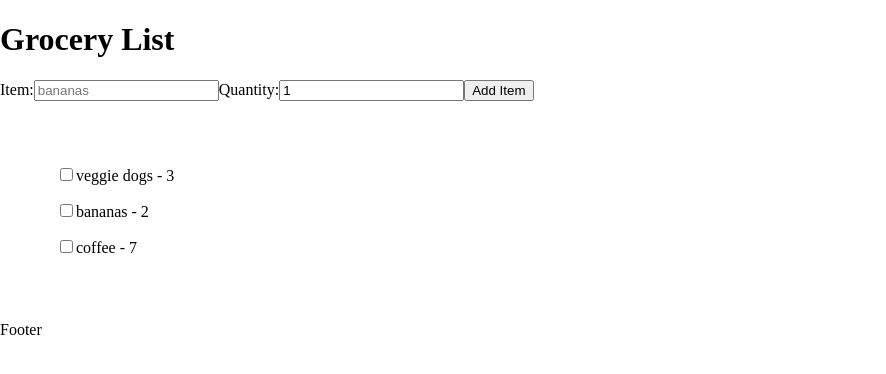
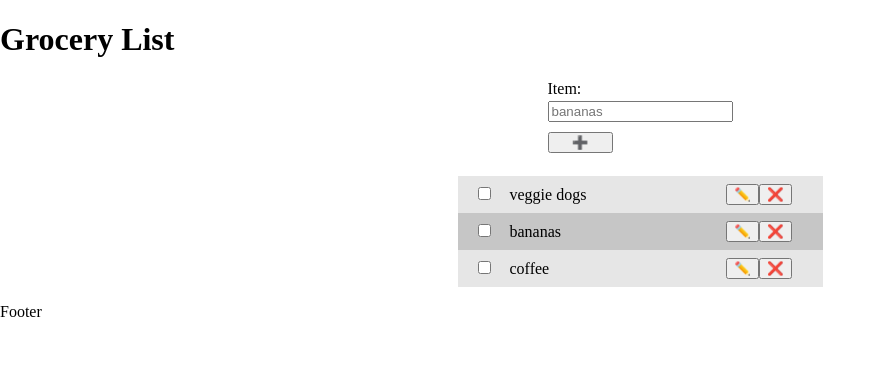
Before and after one commit to ryanflitcroft/shopping-list-reducer, a React app: page / in a window 1280 px wide. Shown: the top 374 px of the page, without its empty margins (0-886 px from the left). Built offline with nearby package versions, Linux system fonts and the light colour scheme; the HTML template or start-up script is replaced by a standard one.

Commit message:
refactor GroceryItem, ItemForm for rm quantity. Update for styles.

```diff
--- a/src/App.css
+++ b/src/App.css
@@ -15,13 +15,10 @@ main {
   width: 100%;
   display: flex;
   flex-direction: column;
+  align-items: center;
 }
 
-section {
-  margin: 3em 0;
+ul {
+  list-style: none;
+  padding: 0;
 }
-
-ul li {
-  list-style-type: none;
-  margin: 1em;
-}
--- /dev/null
+++ b/src/components/GroceryItem/GroceryItem.css
@@ -0,0 +1,3 @@
+input:checked + label  {
+  text-decoration: wavy line-through 2px hotpink;
+}
--- a/src/components/GroceryItem/GroceryItem.jsx
+++ b/src/components/GroceryItem/GroceryItem.jsx
@@ -1,12 +1,28 @@
-import React from 'react';
+import React, { useState } from 'react';
+import Styles from './GroceryItem.css';
 
 export default function GroceryItem({ item }) {
+  const [isEditing, setIsEditing] = useState(false);
+
+  const handleChange = (e) => {
+    setIsEditing(e.target.checked);
+  };
+
   return (
     <>
-      <input type="checkbox" name={item.item} value={item.item} />
-      <label htmlFor={item.item}>
-        {item.item} - {item.quantity}
-      </label>
+      <form>
+        <input
+          type="checkbox"
+          name={item.item}
+          value={item.item}
+          onChange={handleChange}
+        />
+        <label htmlFor={item.item}>{item.item}</label>
+      </form>
+      <div>
+        <button title="Update Item">✏️</button>
+        <button title="Delete Item">❌</button>
+      </div>
     </>
   );
 }
--- /dev/null
+++ b/src/components/GroceryList/GroceryList.css
@@ -0,0 +1,23 @@
+.itemList li:nth-child(even) {
+  background: rgb(198, 198, 198);
+}
+
+.itemList li:nth-child(odd) {
+  background: rgb(230, 230, 230);
+}
+
+.itemList li {
+  width: 365px;
+  padding: 0.5em 1em;
+  display: grid;
+  grid-template-columns: 5fr 2fr;
+  align-items: center;
+}
+
+.itemList li label {
+  margin: 0 1em;
+}
+
+.itemList li div {
+  text-align: center;
+}
--- a/src/components/GroceryList/GroceryList.jsx
+++ b/src/components/GroceryList/GroceryList.jsx
@@ -1,12 +1,13 @@
 import React, { useState } from 'react';
 import GroceryItem from '../GroceryItem/GroceryItem';
 import ItemForm from '../ItemForm/ItemForm';
+import Styles from './GroceryList.css';
 
 export default function GroceryList() {
   const [groceriesList, setGroceriesList] = useState([
-    { id: 1, item: 'veggie dogs', quantity: 3, complete: false },
-    { id: 2, item: 'bananas', quantity: 2, complete: false },
-    { id: 3, item: 'coffee', quantity: 7, complete: false },
+    { id: 1, item: 'veggie dogs', complete: false },
+    { id: 2, item: 'bananas', complete: false },
+    { id: 3, item: 'coffee', complete: false },
   ]);
 
   function addListItem(item) {
@@ -16,7 +17,7 @@ export default function GroceryList() {
   return (
     <>
       <ItemForm addListItem={addListItem} />
-      <section>
+      <section className={Styles.itemList}>
         <ul>
           {groceriesList.map((item, i) => (
             <li key={`${item.id}${i}`}>
--- /dev/null
+++ b/src/components/ItemForm/ItemForm.css
@@ -0,0 +1,9 @@
+.itemForm input {
+  display: block;
+  margin: 0.25em 0;
+}
+
+.itemForm button {
+  width: 65px;
+  margin: 0.5em 0;
+}
--- a/src/components/ItemForm/ItemForm.jsx
+++ b/src/components/ItemForm/ItemForm.jsx
@@ -1,22 +1,22 @@
 import React, { useState } from 'react';
+import Styles from './ItemForm.css';
 
 export default function ItemForm({ addListItem }) {
   const [itemValue, setItemValue] = useState('');
-  const [quantityValue, setQuantityValue] = useState(1);
 
   const handleSubmit = (e) => {
     e.preventDefault();
     addListItem({
       id: Date.now(),
       item: itemValue,
-      quantity: quantityValue,
       complete: false,
     });
+    setItemValue('');
   };
 
   return (
     <>
-      <form onSubmit={handleSubmit}>
+      <form className={Styles.itemForm} onSubmit={handleSubmit}>
         <label htmlFor="item">Item:</label>
         <input
           type="text"
@@ -26,17 +26,7 @@ export default function ItemForm({ addListItem }) {
           onChange={(e) => setItemValue(e.target.value)}
           required
         />
-        <label htmlFor="quantity">Quantity:</label>
-        <input
-          type="number"
-          name="quantity"
-          placeholder="qty"
-          min="1"
-          value={quantityValue}
-          onChange={(e) => setQuantityValue(e.target.value)}
-          required
-        />
-        <button>Add Item</button>
+        <button title="Add Item">➕</button>
       </form>
     </>
   );
```
